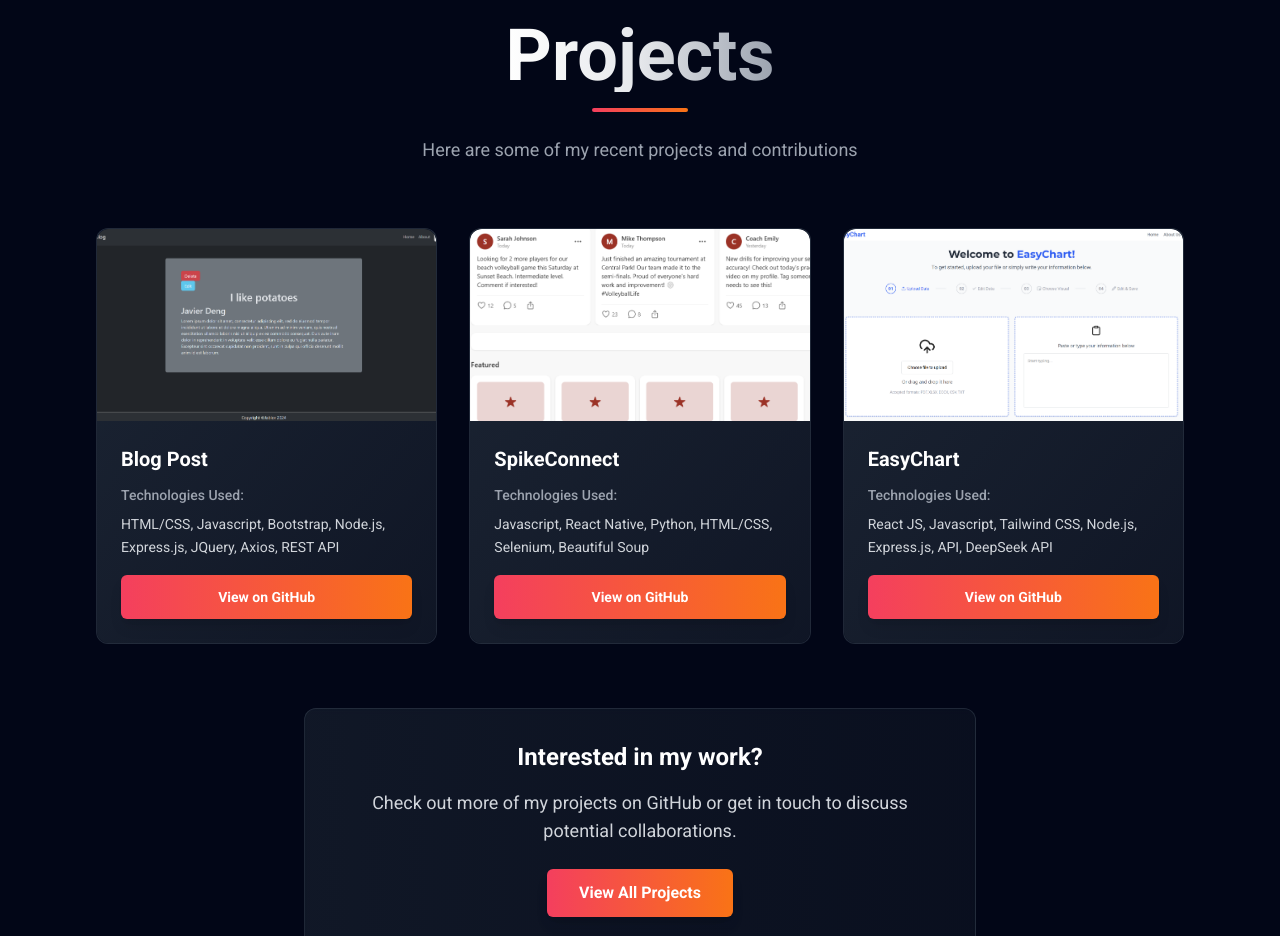
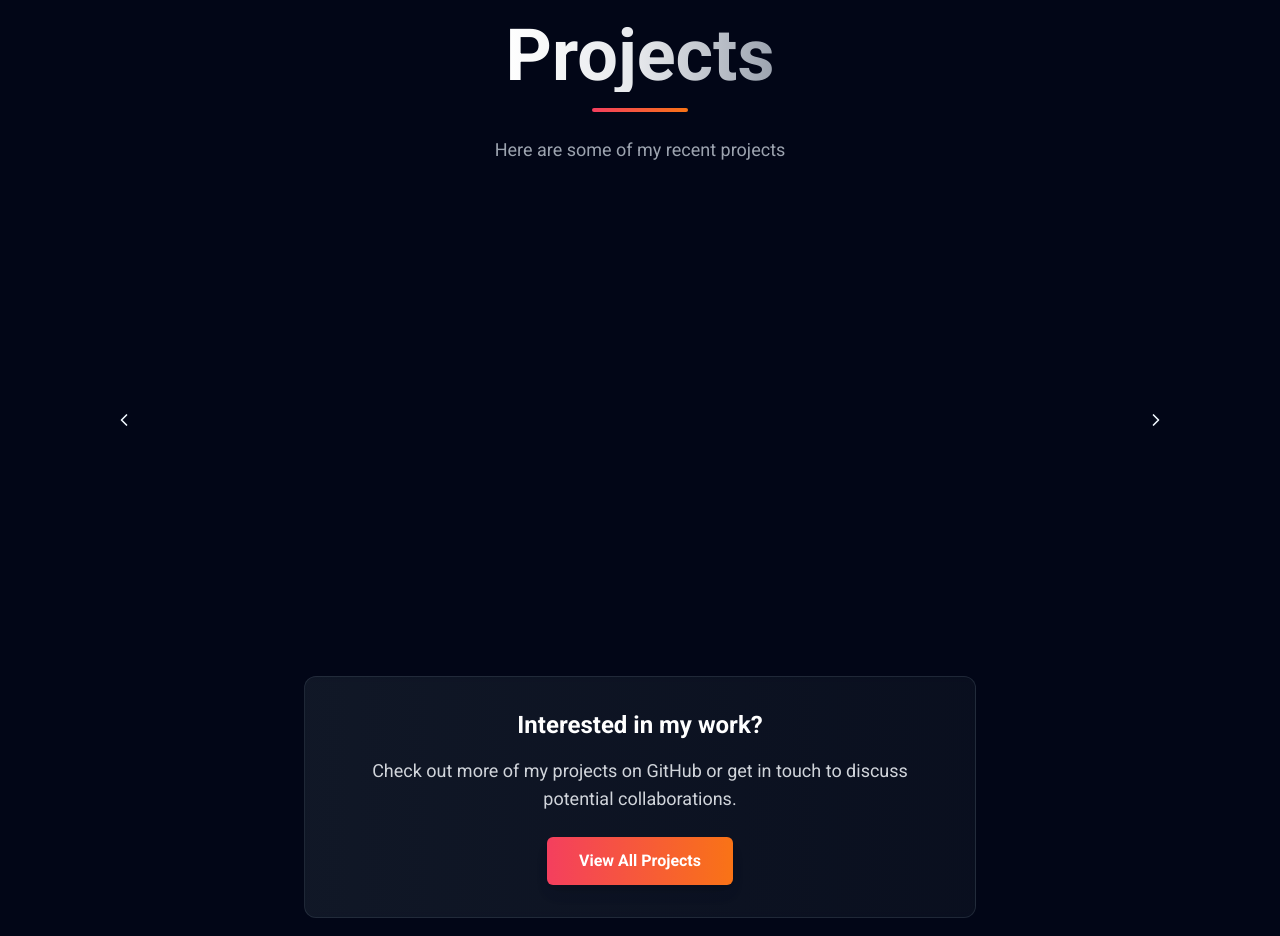
Before and after one commit to DenkuKuro/Portfolio-Website, a React (Vite) app: page / in a window 1280 px wide. Shown: the part 4640-5576 px from the top of the page. Built offline with nearby package versions, Linux system fonts and the light colour scheme.

Commit message:
Set up carousel from template

```diff
--- /dev/null
+++ b/src/components/Carousel.jsx
@@ -0,0 +1,54 @@
+import React from 'react'
+import { projects } from '../constants'
+
+const Carousel = () => {
+  return (
+    <>
+        {/* <!-- Carousel --> */}
+        <div id="hs-carousel" className="relative" data-hs-carousel='{"loadingClasses": "opacity-0"}' >
+            <div className="hs-carousel relative w-full min-h-96 overflow-hidden">
+                {/* <!-- Carousel Body --> */}
+                <div className="hs-carousel-body flex flex-nowrap absolute top-0 bottom-0 start-0 transition-transform duration-700 opacity-0">
+                    <div className="hs-carousel-slide ">
+                        <div className="flex justify-center h-full bg-surface p-6">
+                            <img className='w-full h-full' src={projects[0].img} alt={projects[0].title} />
+                            <div className='flex w-full h-full'>
+
+                            </div>
+                        </div>
+                    </div>
+                    <div className="hs-carousel-slide ">
+                        <div className="flex justify-center h-full bg-surface-1 p-6">
+                            <span className="self-center text-4xl text-foreground transition duration-700">Second slide</span>
+                        </div>
+                    </div>
+                    <div className="hs-carousel-slide ">
+                        <div className="flex justify-center h-full bg-surface-2 p-6">
+                            <span className="self-center text-4xl text-foreground transition duration-700">Third slide</span>
+                        </div>
+                    </div>
+                </div>
+                {/* <!-- End Carousel Body --> */}
+            </div>
+
+            {/* <!-- Arrows --> */}
+            <button type="button" className="hs-carousel-prev hs-carousel-disabled:opacity-50 hs-carousel-disabled:cursor-default absolute top-1/2 start-2 inline-flex justify-center items-center size-10 bg-layer text-layer-foreground rounded-full shadow-2xs hover:bg-layer-hover -translate-y-1/2 focus:outline-hidden">
+                <span className="text-2xl" aria-hidden="true">
+                <svg className="shrink-0 size-5" xmlns="http://www.w3.org/2000/svg" width="24" height="24" viewBox="0 0 24 24" fill="none" stroke="currentColor" stroke-width="2" stroke-linecap="round" stroke-linejoin="round"><path d="m15 18-6-6 6-6"/></svg>
+                </span>
+                <span className="sr-only">Previous</span>
+            </button>
+            <button type="button" className="hs-carousel-next hs-carousel-disabled:opacity-50 hs-carousel-disabled:cursor-default absolute top-1/2 end-2 inline-flex justify-center items-center size-10 bg-layer text-layer-foreground rounded-full shadow-2xs hover:bg-layer-hover -translate-y-1/2 focus:outline-hidden">
+                <span className="sr-only">Next</span>
+                <span className="text-2xl" aria-hidden="true">
+                <svg className="shrink-0 size-5" xmlns="http://www.w3.org/2000/svg" width="24" height="24" viewBox="0 0 24 24" fill="none" stroke="currentColor" stroke-width="2" stroke-linecap="round" stroke-linejoin="round"><path d="m9 18 6-6-6-6"/></svg>
+                </span>
+            </button>
+            {/* <!-- End Arrows --> */}
+        </div>
+        {/* <!-- End Carousel --> */}
+    </>
+  )
+}
+
+export default Carousel
--- a/src/components/Projects.jsx
+++ b/src/components/Projects.jsx
@@ -3,6 +3,7 @@ import Button from "./Button";
 import { projects } from "../constants";
 import { blog, SpikeConnect, StressBurnout } from "../assets";
 import styles from "../styles";
+import Carousel from "./Carousel";
 
 const Projects = () => {
   return (
@@ -17,16 +18,18 @@ const Projects = () => {
             <div className='h-1 w-24 bg-gradient-to-r from-rose-500 to-orange-500 mx-auto rounded-full'></div>
           </div>
           <p className='text-gray-400 text-lg mt-6 max-w-2xl mx-auto'>
-            Here are some of my recent projects and contributions
+            Here are some of my recent projects
           </p>
         </div>
 
+        <Carousel/>
+
         {/* Projects Grid */}
-        <div className='grid md:grid-cols-2 lg:grid-cols-3 gap-8 justify-items-center'>
+        {/* <div className='grid md:grid-cols-2 lg:grid-cols-3 gap-8 justify-items-center'>
           {projects.map((project) => (
             <Card title={project.title} link={project.link} image={project.image} tech={project.tech} key={project.title}/>
           ))}
-        </div>
+        </div> */}
 
         {/* Call to Action */}
         <div className='mt-16 text-center'>
--- a/src/components/index.js
+++ b/src/components/index.js
@@ -7,6 +7,7 @@ import Footer from "./Footer";
 import Projects from "./Projects";
 import Button from "./Button";
 import Card from "./Card";
+import Carousel from "./Carousel";
 
 export {
     Navbar,
@@ -18,4 +19,5 @@ export {
     Projects,
     Button,
     Card,
+    Carousel,
 };
```
